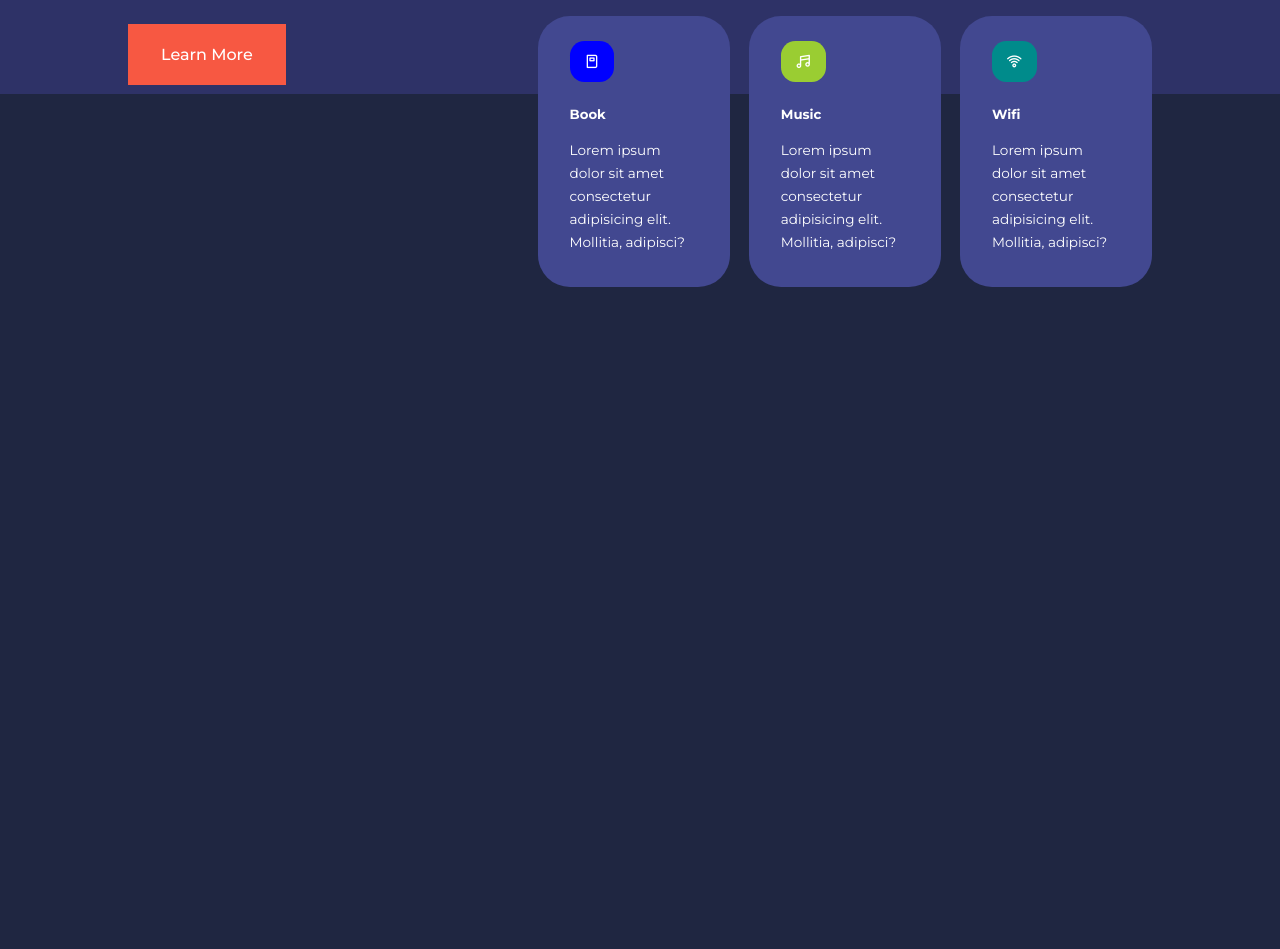
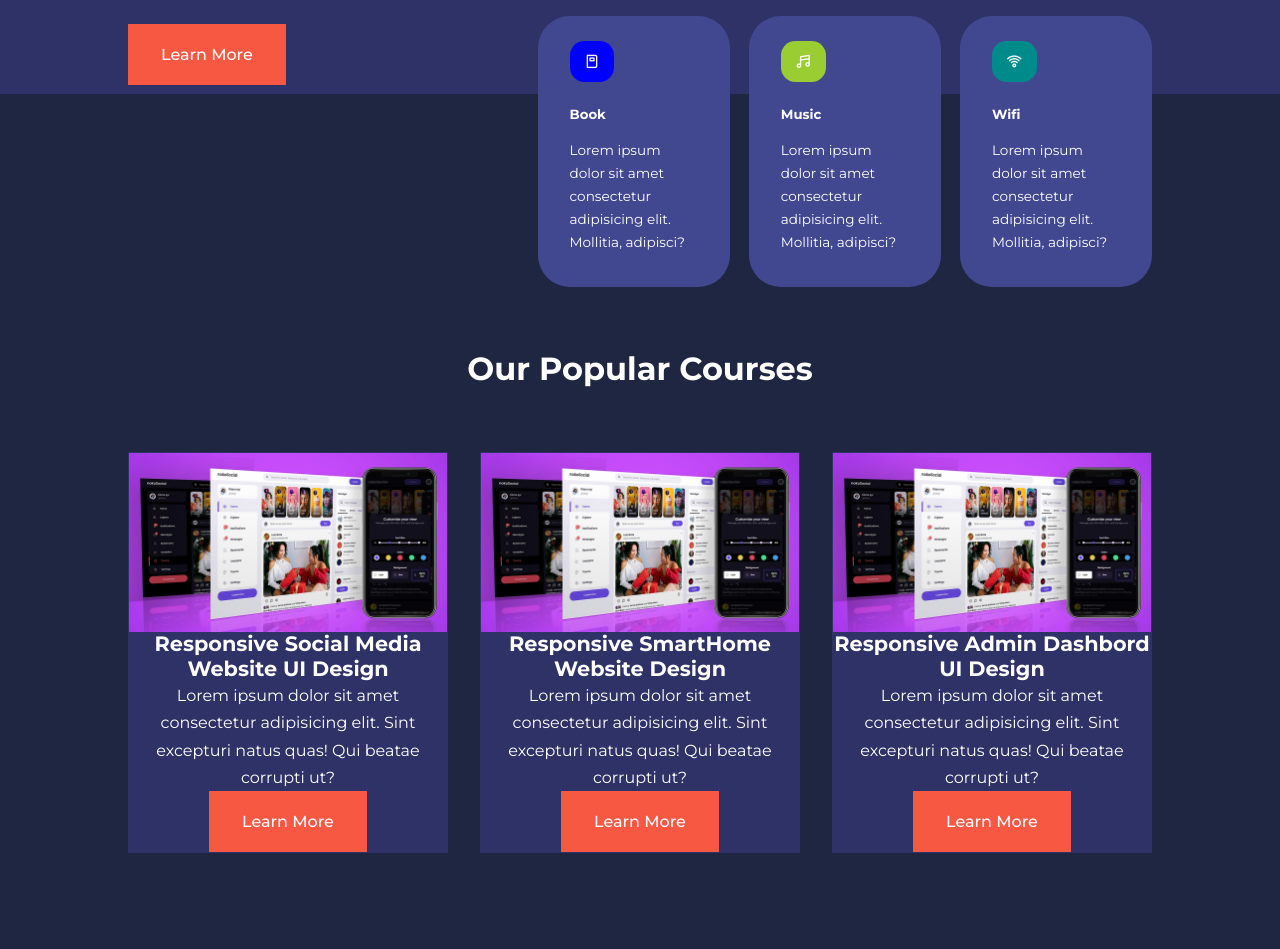
Before and after one commit to Notvylx/smpn1malang.github.io, a plain HTML site: page index.html in a window 1280 px wide. Shown: the part 1010-1959 px from the top of the page. Before the commit the page ends 1297 px from the top, so only its background shows below. Drawn offline with nearby package versions, Linux system fonts and the light colour scheme.

Commit message:
menambahkan fitur

```diff
--- a/css/style.css
+++ b/css/style.css
@@ -247,3 +247,34 @@
 .category p {
     font-size: 0.85rem;
 }
+
+/* =================== POPULAR COURSES ===================== */
+.courses {
+   margin-top: 10rem;
+}
+
+.courses__container {
+   display: grid;
+   grid-template-columns: repeat(3, 1fr);
+   gap: 2rem;
+}
+
+.course {
+   background: var(--color-bg1);
+   text-align: center;
+   border: 1px solid transparent;
+}
+
+.course:hover {
+   background: transparent;
+   border-color: var;
+}
+
+.course__info {
+   padding: 5rem;
+}
+
+.course__info p {
+   margin: 1.2rem 0 2rem;
+   font-size: 0.9rem;
+}
--- a/index.html
+++ b/index.html
@@ -118,6 +118,55 @@
 
 
 
+
+
+
+    <section class="courses">
+        <h2>Our Popular Courses</h2>
+        <div class="container courses__container">
+            <article class="course">
+                <div class="couse__image">
+                    <img src="./images/course1.jpg">
+                </div>
+                <div class="courses__info">
+                    <h4>Responsive Social Media Website UI Design</h4>
+                    <p>Lorem ipsum dolor sit amet consectetur adipisicing elit. Sint excepturi natus quas! Qui beatae corrupti ut?
+                    </p>
+                    <a href="course.html" class="btn btn-primary">Learn More</a>
+                </div>
+            </article>
+
+            <article class="course">
+                <div class="couse__image">
+                    <img src="./images/course1.jpg">
+                </div>
+                <div class="courses__info">
+                    <h4>Responsive SmartHome Website Design</h4>
+                    <p>Lorem ipsum dolor sit amet consectetur adipisicing elit. Sint excepturi natus quas! Qui beatae corrupti ut?
+                    </p>
+                    <a href="course.html" class="btn btn-primary">Learn More</a>
+                </div>
+            </article>
+
+            <article class="course">
+                <div class="couse__image">
+                    <img src="./images/course1.jpg">
+                </div>
+                <div class="courses__info">
+                    <h4>Responsive Admin Dashbord UI Design</h4>
+                    <p>Lorem ipsum dolor sit amet consectetur adipisicing elit. Sint excepturi natus quas! Qui beatae corrupti ut?
+                    </p>
+                    <a href="course.html" class="btn btn-primary">Learn More</a>
+                </div>
+            </article>
+        </div>
+    </section>
+    <!--========================== END OF COURSES ===========================-->
+
+
+
+
+
     <script src="./main.js"></script>
 
 </body>
```
Also changed, not shown: images/course1.jpg (added), images/course1.webp (added), images/course2.webp (added), images/course3.webp (added).
